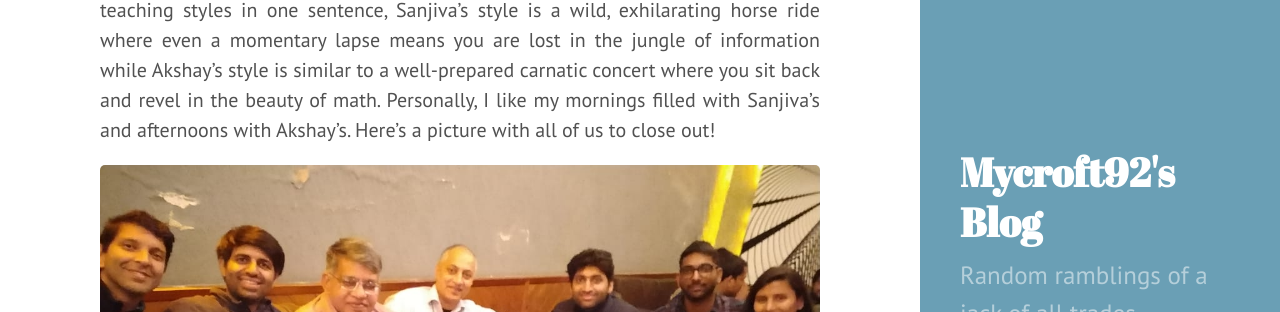
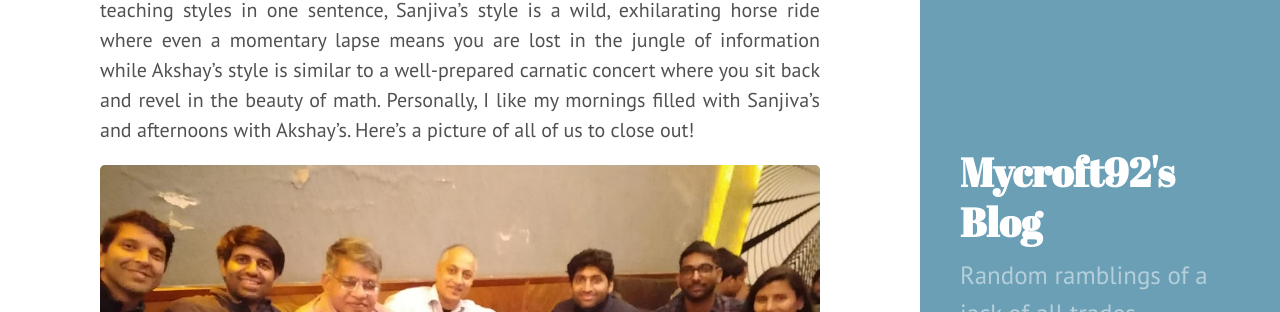
Before and after one commit to mycroft92/mycroft92.github.io, a Jekyll site: the page built from _posts/2018-12-24-On-Teaching-And-Teachers.md, in a window 1280 px wide and 900 px high, scrolled down 1102 px. Shown: the part 293-605 px from the top of the window. Built offline with Jekyll 4.4.1, drawn with Linux system fonts in a browser that asks for light colours; comment, search, counter and statistics services are not loaded; some of the changed text lies outside the part shown.

Commit message:
minor spell checks

```diff
--- a/_posts/2018-12-24-On-Teaching-And-Teachers.md
+++ b/_posts/2018-12-24-On-Teaching-And-Teachers.md
@@ -17,6 +17,6 @@ Sanjiva assumes that the audience is as smart as him(which is a hard feat consid
 
 Akshay on the otherhand assumes no foundation and builds foundations from the ground up, pausing on every detail and the "gotchas". Perhaps due to the size of the class(about 10 people), the lecture often turns into a discussion and is not at all intimidating. His proofs have a WSIWYG style(what you see is what you get), no missing pieces and it never gets heady. His tests are equally entertaining, where you "extend" the ideas learnt in class to new models beyond the ones taught.
 
-It was a pleasure studying under both of them. If I had to summarize both their teaching styles in one sentence, Sanjiva's style is a wild, exhilarating horse ride where even a momentary lapse means  you are lost in the jungle of information while Akshay's style is similar to a  well-prepared carnatic concert where you sit back and revel in the beauty of math. Personally, I like my mornings filled with Sanjiva's and afternoons with Akshay's. Here's a picture with all of us to close out!
+It was a pleasure studying under both of them. If I had to summarize both their teaching styles in one sentence, Sanjiva's style is a wild, exhilarating horse ride where even a momentary lapse means  you are lost in the jungle of information while Akshay's style is similar to a  well-prepared carnatic concert where you sit back and revel in the beauty of math. Personally, I like my mornings filled with Sanjiva's and afternoons with Akshay's. Here's a picture of all of us to close out!
 
 ![COL869](/assets/personal/COL869.jpeg)
```
Also changed, not shown: other parts of _posts/2018-12-24-On-Teaching-And-Teachers.md (+1 -1 lines), _posts/2018-02-08-my-fist-post.md (+1 -1 lines).
